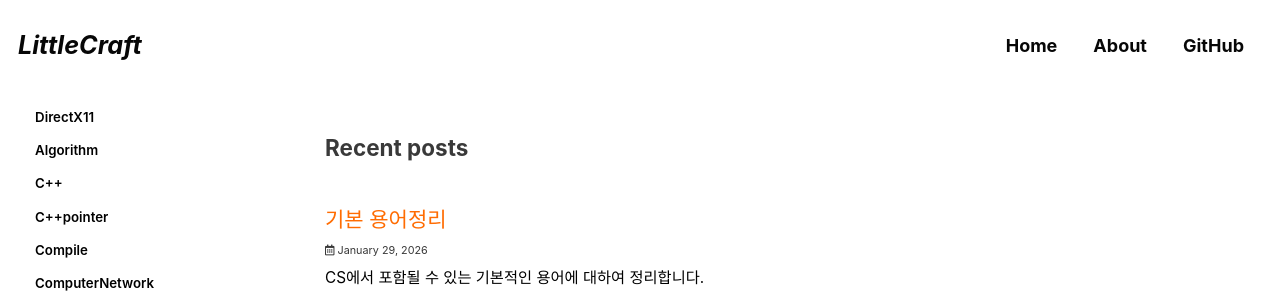
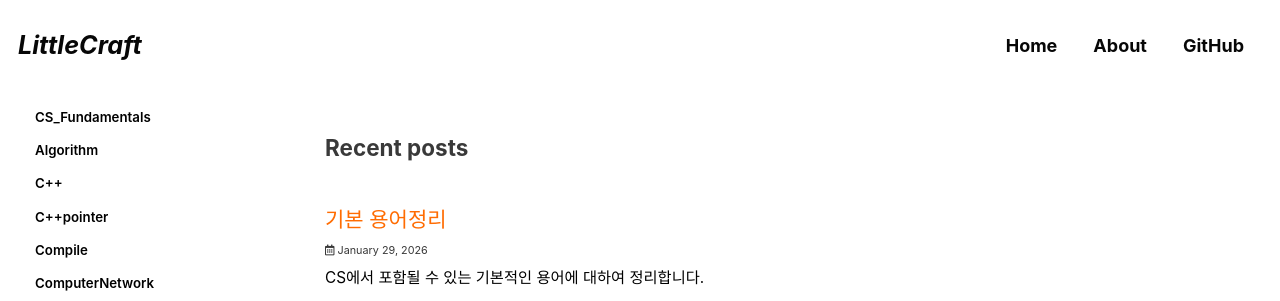
Before and after one commit to ElveCity/ElveCity.github.io, a Jekyll site: the page built from index.html, in a window 1280 px wide. Shown: the top 301 px of the page. Built offline with Jekyll 4.4.1, drawn with Linux system fonts in a browser that asks for light colours; cached includes are drawn as plain includes; some web fonts are replaced; the list of posts is cut into pages by our own code.

Commit message:
Update navigation.yml

```diff
--- a/_data/navigation.yml
+++ b/_data/navigation.yml
@@ -18,8 +18,8 @@ main:
 # sidebar navigation (categories)
 # 2026.01.10 sidebar update : simple ver.
 categories:
-  - title: "DirectX11"
-    url: /categories/DirectX11/
+  - title: "CS_Fundamentals"
+    url: /categories/CS_Fundamentals/
   - title: "Algorithm"
     url: /categories/Algorithm/
   - title: "C++"
```
